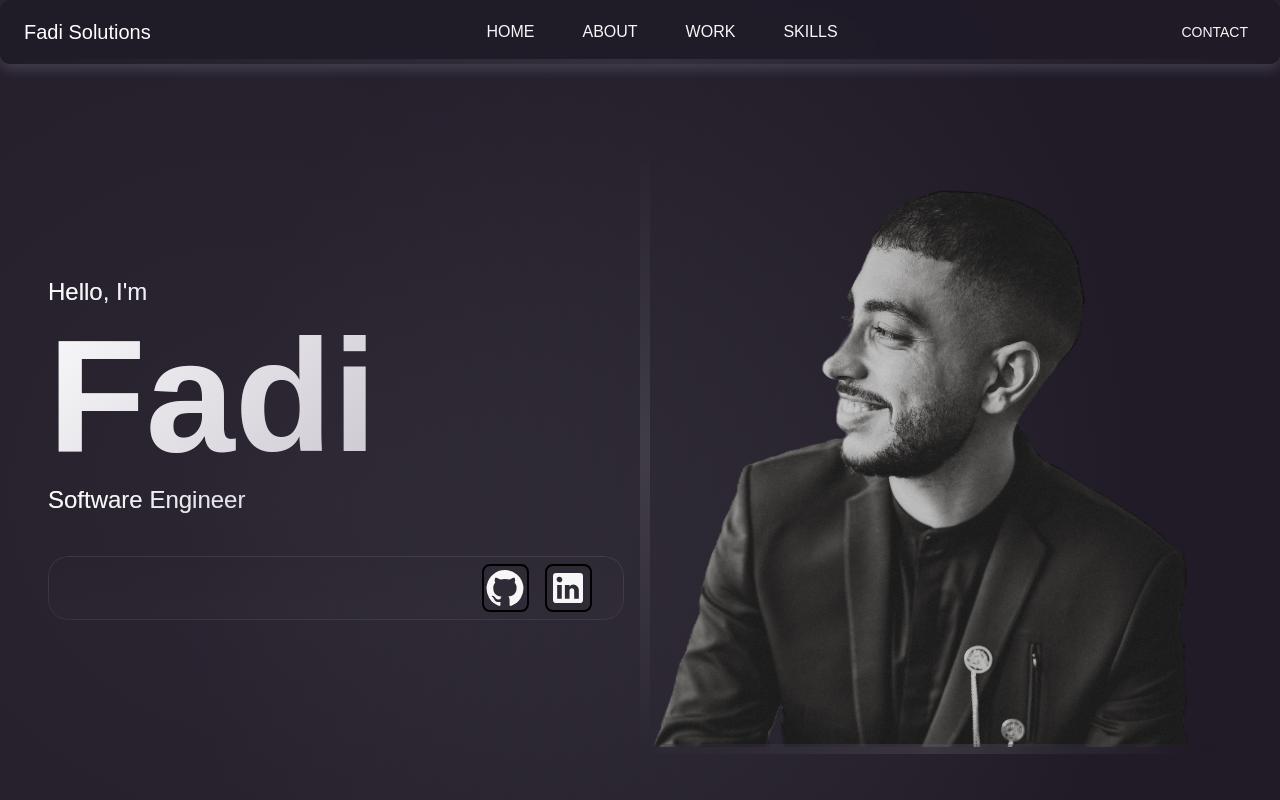
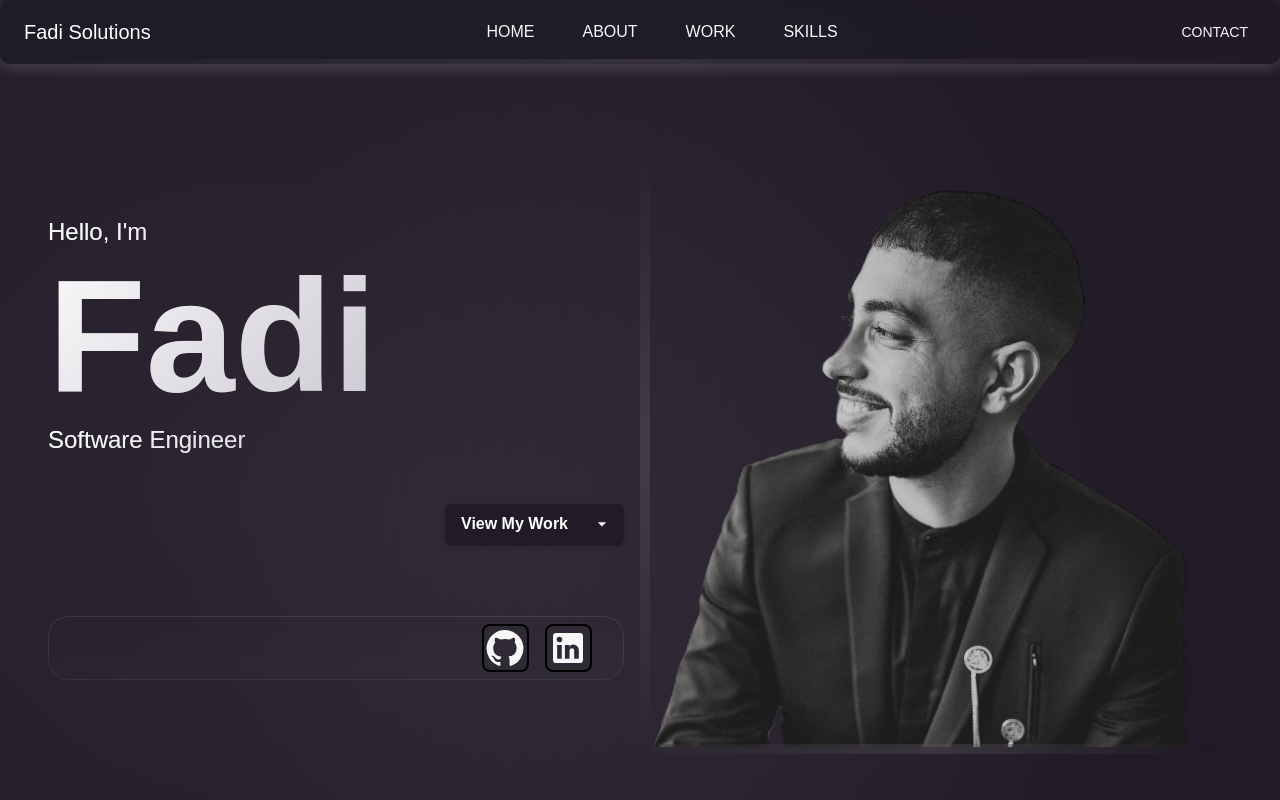
Before and after one commit to FadiBadarni/portfolio, a React (Create React App) app: page / in a window 1280 px wide. Shown: the top 800 px of the page. Built offline with nearby package versions, Linux system fonts and the light colour scheme.

Commit message:
feat: CTA Button in hero section with animation

```diff
--- a/src/components/Hero.jsx
+++ b/src/components/Hero.jsx
@@ -1,14 +1,22 @@
 import React from "react";
-import { Grid, useMediaQuery } from "@mui/material";
+import { Grid, useMediaQuery, Button, Box, lighten } from "@mui/material";
 import { motion } from "framer-motion";
 import { MaskedTypography } from "./MaskedTypography";
 import { useTheme } from "@emotion/react";
 import { ImageBox } from "./ImageBox";
 import { SocialMediaContainer } from "./SocialMediaContainer";
+import Colors from "../utilities/Colors";
+import ArrowDropDownIcon from "@mui/icons-material/ArrowDropDown";
 
 const textMotionVariant = {
   hidden: { opacity: 0 },
   visible: { opacity: 1 },
+};
+
+const buttonVariants = {
+  initial: { scale: 1 },
+  hover: { scale: 1.1, rotate: [0, 10, -10, 0] },
+  tap: { scale: 0.95 },
 };
 
 const Hero = () => {
@@ -28,7 +36,7 @@ const Hero = () => {
           sx={{ height: "100%" }}
           justifyContent="center"
         >
-          <Grid item sx={{ height: "50%" }}>
+          <Grid item sx={{ height: "50%", mt: 3, mb: 3 }}>
             <motion.div
               initial="hidden"
               animate="visible"
@@ -56,10 +64,58 @@ const Hero = () => {
           <Grid
             item
             sx={{
-              height: "50%",
+              display: "flex",
+              alignItems: "center",
+              justifyContent: "flex-end",
+              mt: 3,
+              mb: 3,
+            }}
+          >
+            <motion.div
+              initial="initial"
+              whileHover="hover"
+              whileTap="tap"
+              variants={buttonVariants}
+            >
+              <Button
+                variant="contained"
+                endIcon={
+                  <ArrowDropDownIcon
+                    sx={{
+                      fontSize: "2.5rem",
+                      color: Colors.cultered,
+                    }}
+                  />
+                }
+                sx={{
+                  backgroundColor: Colors.raisinBlack,
+                  color: Colors.white,
+                  "&:hover": {
+                    backgroundColor: lighten(Colors.raisinBlack, 0.1),
+                  },
+                  textTransform: "none",
+                  fontSize: "1rem",
+                  fontWeight: "bold",
+                  borderRadius: 1.5,
+                }}
+                onClick={() => {
+                  // Code to navigate to the WORK section
+                }}
+              >
+                <Box component="span" sx={{ pr: 2 }}>
+                  View My Work
+                </Box>
+              </Button>
+            </motion.div>
+          </Grid>
+          <Grid
+            item
+            sx={{
               display: "flex",
               alignItems: "center",
               justifyContent: "center",
+              mt: 1,
+              mb: 3,
             }}
           >
             <SocialMediaContainer />
```
